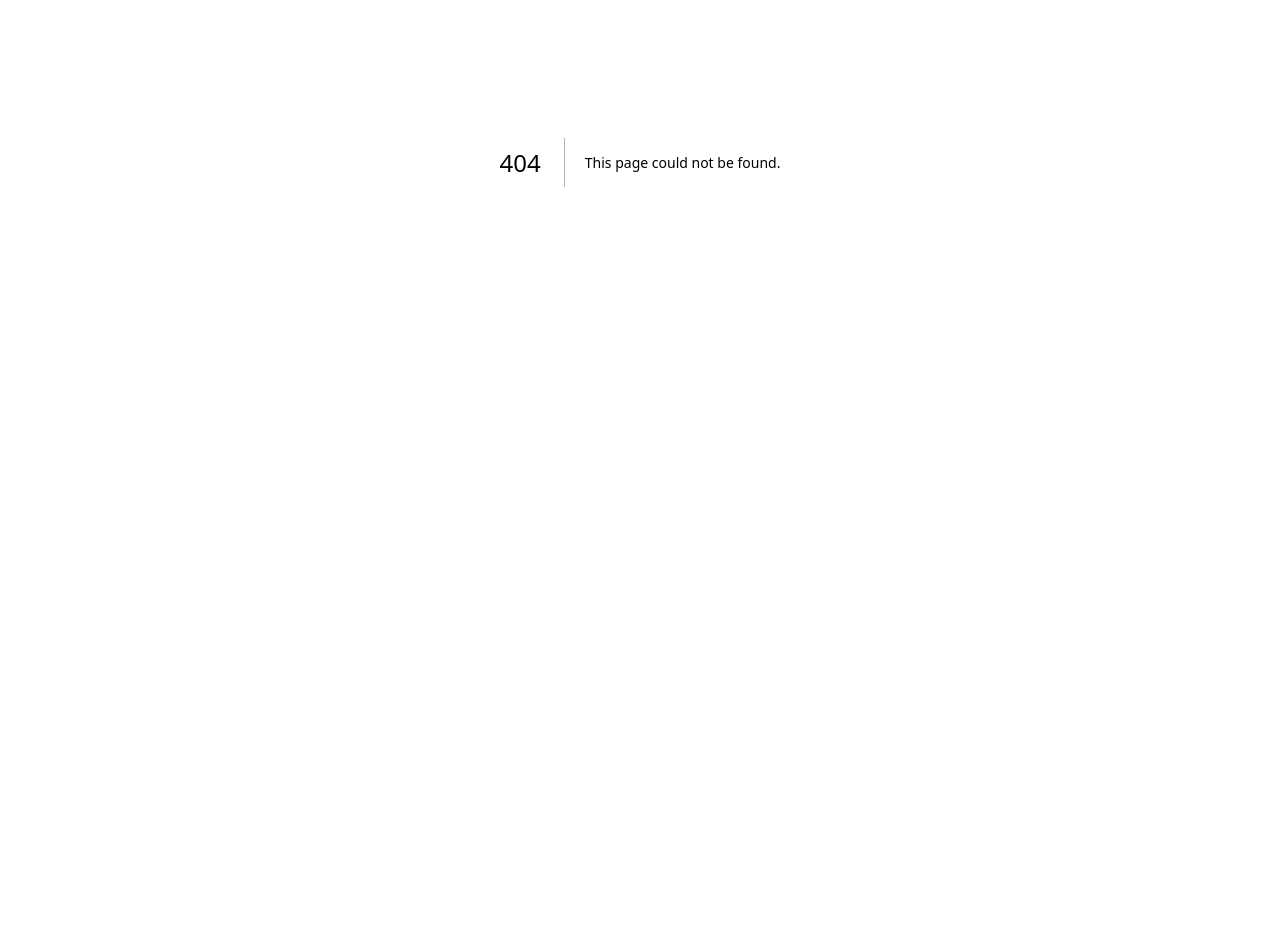
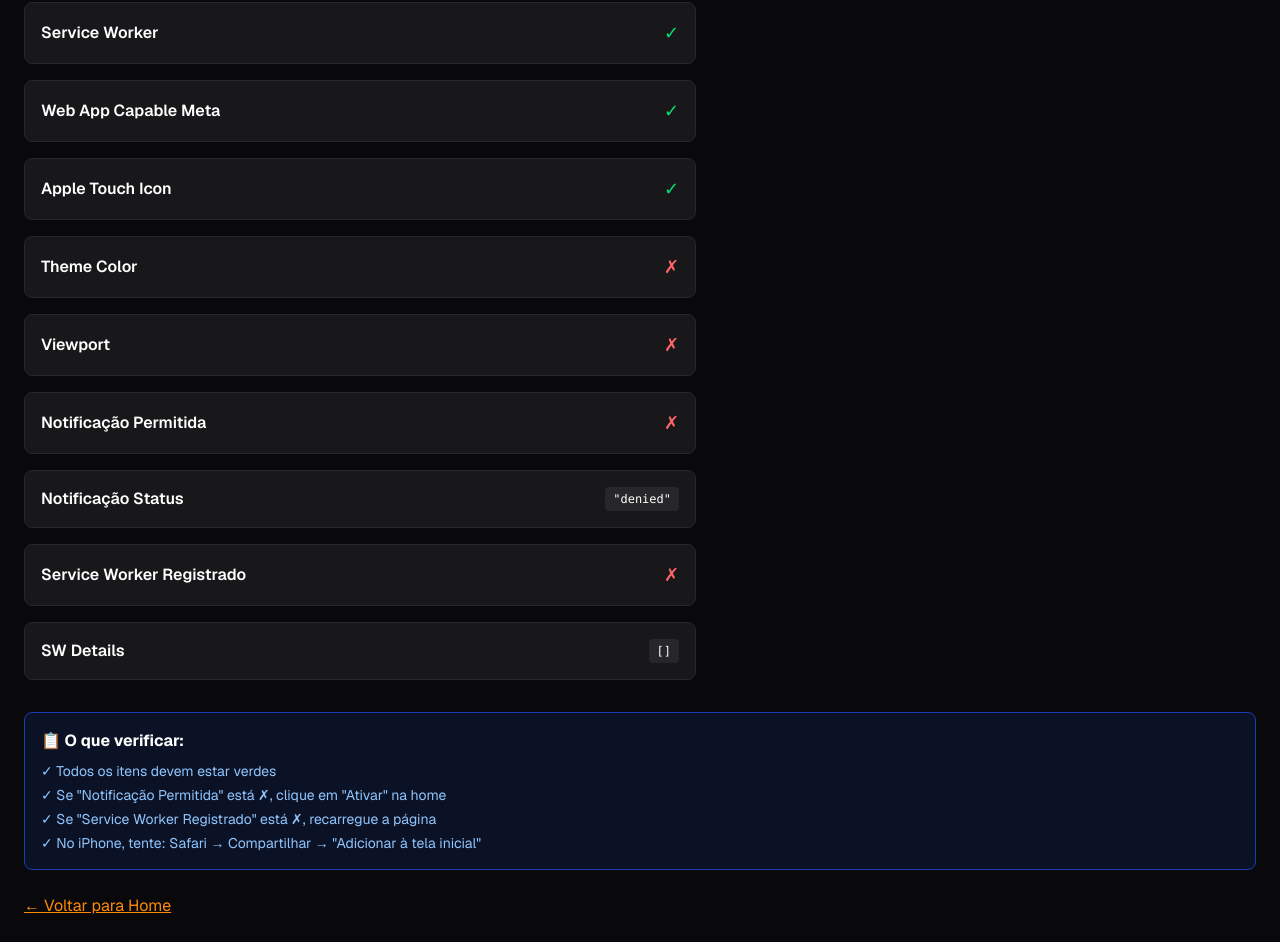
Before and after one commit to alexandrefreitas10/agenda-voz, a Next.js app: page /debug in a window 1280 px wide. Before the commit this address had no page. Shown: the part 238-1180 px from the top of the page. Before the commit the page ends 800 px from the top, so only its background shows below. Built offline with nearby package versions, Linux system fonts and the light colour scheme.

Commit message:
feat: adicionar pagina de debug pwa e melhorar manifest

```diff
--- /dev/null
+++ b/app/debug/page.tsx
@@ -0,0 +1,82 @@
+'use client'
+
+import { useEffect, useState } from 'react'
+
+export default function DebugPage() {
+  const [status, setStatus] = useState<Record<string, any>>({})
+
+  useEffect(() => {
+    const checks = {
+      'HTTPS': window.location.protocol === 'https:',
+      'Manifest': !!document.querySelector('link[rel="manifest"]'),
+      'Service Worker': 'serviceWorker' in navigator,
+      'Web App Capable Meta': !!document.querySelector('meta[name="apple-mobile-web-app-capable"]'),
+      'Apple Touch Icon': !!document.querySelector('link[rel="apple-touch-icon"]'),
+      'Theme Color': !!document.querySelector('meta[name="theme-color"]'),
+      'Viewport': !!document.querySelector('meta[name="viewport"]'),
+    }
+
+    setStatus(checks)
+
+    // Tentar verificar se Service Worker está registrado
+    if ('serviceWorker' in navigator) {
+      navigator.serviceWorker.getRegistrations().then(regs => {
+        setStatus(prev => ({
+          ...prev,
+          'Service Worker Registrado': regs.length > 0,
+          'SW Details': regs.map(r => ({ scope: r.scope, active: !!r.active }))
+        }))
+      })
+    }
+
+    // Verificar Notification permission
+    if ('Notification' in window) {
+      setStatus(prev => ({
+        ...prev,
+        'Notificação Permitida': Notification.permission === 'granted',
+        'Notificação Status': Notification.permission
+      }))
+    }
+  }, [])
+
+  return (
+    <div className="min-h-screen bg-zinc-950 text-white p-6">
+      <h1 className="text-3xl font-bold mb-6">🔧 PWA Debug</h1>
+
+      <div className="space-y-4 max-w-2xl">
+        {Object.entries(status).map(([key, value]) => (
+          <div key={key} className="bg-zinc-900 border border-zinc-800 rounded-lg p-4">
+            <div className="flex items-center justify-between">
+              <span className="font-semibold">{key}</span>
+              {typeof value === 'boolean' ? (
+                <span className={`text-lg ${value ? 'text-green-400' : 'text-red-400'}`}>
+                  {value ? '✓' : '✗'}
+                </span>
+              ) : (
+                <code className="text-xs bg-zinc-800 px-2 py-1 rounded">
+                  {JSON.stringify(value, null, 2)}
+                </code>
+              )}
+            </div>
+          </div>
+        ))}
+      </div>
+
+      <div className="mt-8 bg-blue-900/20 border border-blue-800 rounded-lg p-4">
+        <h2 className="font-bold mb-2">📋 O que verificar:</h2>
+        <ul className="text-sm text-blue-300 space-y-1">
+          <li>✓ Todos os itens devem estar verdes</li>
+          <li>✓ Se "Notificação Permitida" está ✗, clique em "Ativar" na home</li>
+          <li>✓ Se "Service Worker Registrado" está ✗, recarregue a página</li>
+          <li>✓ No iPhone, tente: Safari → Compartilhar → "Adicionar à tela inicial"</li>
+        </ul>
+      </div>
+
+      <div className="mt-6">
+        <a href="/" className="text-orange-400 hover:text-orange-300 underline">
+          ← Voltar para Home
+        </a>
+      </div>
+    </div>
+  )
+}
```
Also changed, not shown: public/manifest.json.
